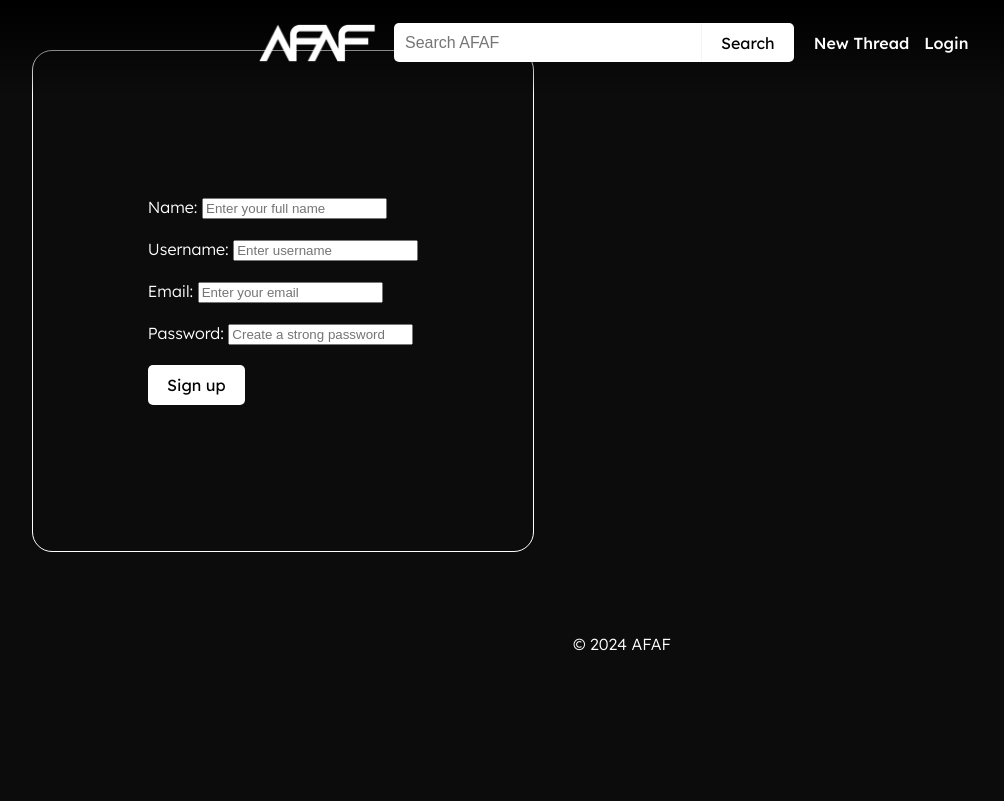
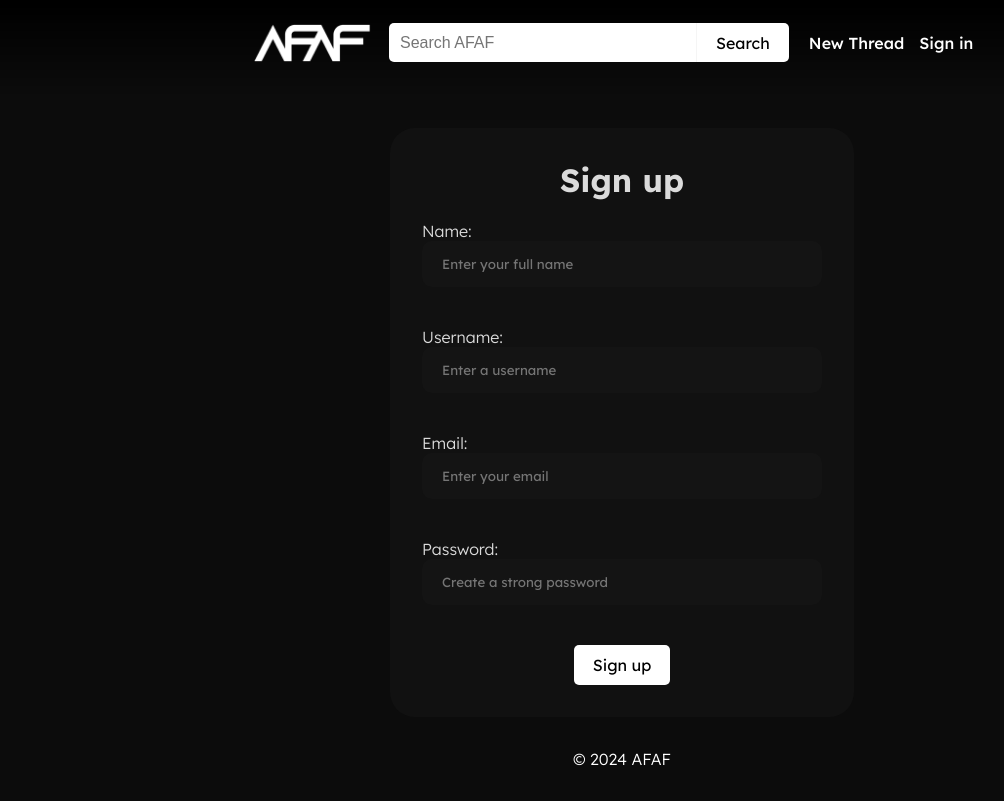
Before and after one commit to TEAM-ONE-A55/AFAF, a React (Vite) app in the folder afaf/: page /register in a window 1280 px wide. Shown: the whole page, without its empty margins (18-1022 px from the left). Built offline with nearby package versions, Linux system fonts and the light colour scheme; no server answers.

Commit message:
Login and Register styling and refactoring

```diff
--- a/afaf/src/components/Header/Header.jsx
+++ b/afaf/src/components/Header/Header.jsx
@@ -43,7 +43,7 @@ export default function Header() {
       ) : (
         <>
           <NavLink to="/create-thread" className="navlink">New Thread</NavLink>
-          <NavLink to="/login" className="navlink m-subtr-left">Login</NavLink>
+          <NavLink to="/login" className="navlink m-subtr-left">Sign in</NavLink>
         </>
       )}
     </header>
--- a/afaf/src/views/Login/Login.css
+++ b/afaf/src/views/Login/Login.css
@@ -1,3 +1,42 @@
 .login-container {
-    margin-top: 3em;
+    max-width: 400px;
+    margin: 0 auto;
+    margin-top: 8em;
+    background-color: rgb(17, 17, 17);
+    padding: 2em;
+    text-align: center;
+    border-radius: 25px;
 }
+
+.login-container input {
+    font-family: "Lexend", sans-serif;
+    display: block;
+    width: 90%;
+    border: none;
+    outline: none;
+    background-color: rgb(20, 20, 20);
+    padding: 15px 20px;
+    border-radius: 10px;
+    color: white;
+}
+
+.login-container > h1 {
+    margin-top: 0;
+}
+
+.login-inputs-wrapper {
+    text-align: left;
+}
+
+.login-container input:focus {
+    transition: 50ms ease-in-out;
+    background-color: rgb(17, 17, 17);
+}
+.register-now {
+    color: rgb(157, 72, 255)
+}
+
+.register-now:hover {
+    color: rgb(129, 58, 211);
+    transition: 50ms;
+}
--- a/afaf/src/views/Login/Login.jsx
+++ b/afaf/src/views/Login/Login.jsx
@@ -59,7 +59,8 @@ export default function Login() {
 
   return (
     <div className="login-container">
-      <h1>Login</h1>
+      <h1>Sign in</h1>
+      <div className="login-inputs-wrapper">
         <label htmlFor="login-email">Email: </label>
         <input
           id="login-email"
@@ -82,9 +83,10 @@ export default function Login() {
           onKeyDown={handleOnKeyDown}
         />
         <br />
-      <Button onClick={login}>Login</Button>
+      </div>
+      <Button onClick={login}>Sign in</Button>
       <p>
-        No account yet? <NavLink to="/register">Register now</NavLink>
+        Don&apos;t have an account? <NavLink className="navlink register-now" to="/register">Sign up</NavLink>
       </p>
     </div>
   );
--- a/afaf/src/views/Register/Register.css
+++ b/afaf/src/views/Register/Register.css
@@ -1,9 +1,38 @@
-.registration {
-  border-radius: 20px;
-  border: 1px solid white;
-  display: grid;
-  place-items: center;
-  height: 500px;
-  margin: 50px;
-  width: 500px;
+.register-container, .login-container {
+  max-width: 400px;
+  margin: 0 auto;
+  margin-top: 8em;
+  background-color: rgb(17, 17, 17);
+  padding: 2em;
+  text-align: center;
+  border-radius: 25px;
+  color: rgb(219, 219, 219);
 }
+
+.register-container input {
+  font-family: "Lexend", sans-serif;
+  display: block;
+  width: 90%;
+  border: none;
+  outline: none;
+  background-color: rgb(20, 20, 20);
+  padding: 15px 20px;
+  border-radius: 10px;
+  color: white;
+}
+
+.register-container > h1 {
+  margin-top: 0;
+}
+
+.register-inputs-wrapper {
+  text-align: left;
+  display: flex;
+  flex-direction: column;
+  justify-content: center;
+}
+
+.register-container input:focus {
+  transition: 50ms ease-in-out;
+  background-color: rgb(17, 17, 17);
+}
--- a/afaf/src/views/Register/Register.jsx
+++ b/afaf/src/views/Register/Register.jsx
@@ -87,8 +87,9 @@ export default function Register() {
   };
 
   return (
-    <div className="registration">
-      <div className="registration-form">
+    <div className="register-container">
+      <h1>Sign up</h1>
+      <div className="register-inputs-wrapper">
         <label htmlFor="registration-name">Name: </label>
         <input
           type="text"
@@ -108,7 +109,7 @@ export default function Register() {
           name="registration-username"
           value={form.username}
           onChange={updateForm("username")}
-          placeholder="Enter username"
+          placeholder="Enter a username"
           onKeyDown={handleOnKeyDown}
         />
         <br />
@@ -137,8 +138,8 @@ export default function Register() {
         />
         <br />
         <br />
+      </div>
         <Button onClick={register}>Sign up</Button>
-      </div>
     </div>
   );
 }
```
Lines whose indentation alone changed are shown as unchanged.
